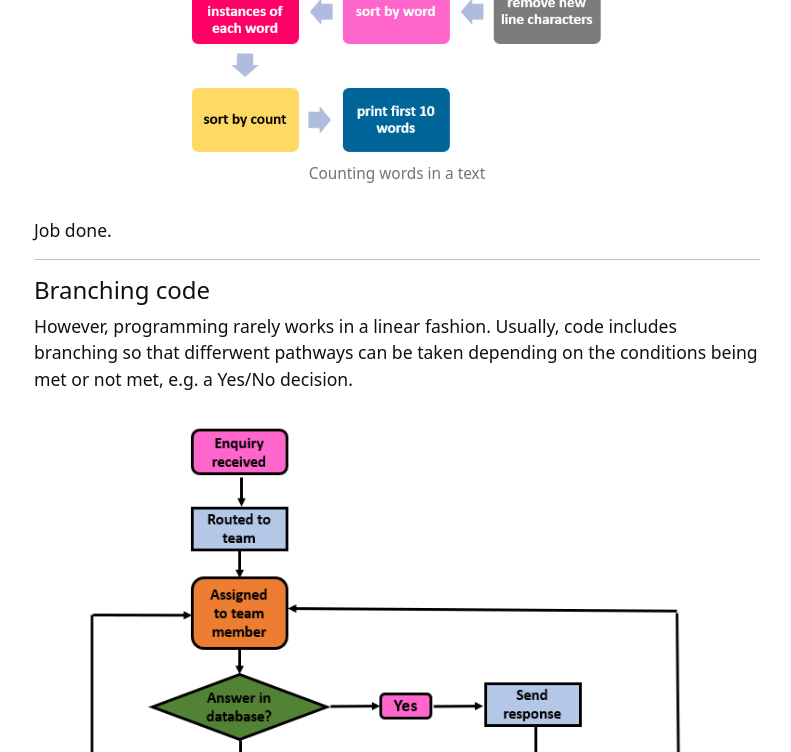
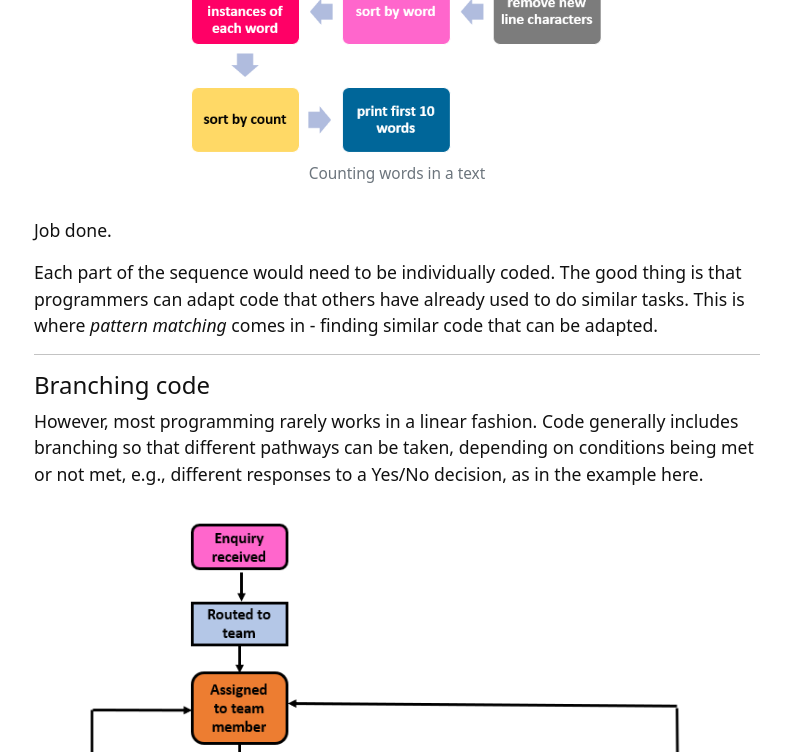
Before and after one commit to weaverbel/intro-computational-thinking, a Jekyll site: the page built from content/3-lesson.md, in a window 1280 px wide and 900 px high, scrolled down 640 px, cut to the strip 0-752 px from the top of the window. Shown: the whole strip, without its empty margins (243-1034 px from the left). Built offline with Jekyll 4.4.1, drawn with Linux system fonts in a browser that asks for light colours.

Commit message:
Update 3-lesson.md
adding more explanation

```diff
--- a/content/3-lesson.md
+++ b/content/3-lesson.md
@@ -16,10 +16,12 @@ There are many ways to do it. This is one way, where all the commands are run in
 
 Job done.
 
+Each part of the sequence would need to be individually coded. The good thing is that programmers can adapt code that others have already used to do similar tasks. This is where *pattern matching* comes in - finding similar code that can be adapted.
+
 --------
 
 #### Branching code
 
-However, programming rarely works in a linear fashion. Usually, code includes branching so that differwent pathways can be taken depending on the conditions being met or not met, e.g. a Yes/No decision.
+However, most programming rarely works in a linear fashion. Code generally includes branching so that different pathways can be taken, depending on conditions being met or not met, e.g., different responses to a Yes/No decision, as in the example here.
 
 {% include figure.html img="workflow.png" alt="Branching code" caption="Branching code" width="90%" %}
```
